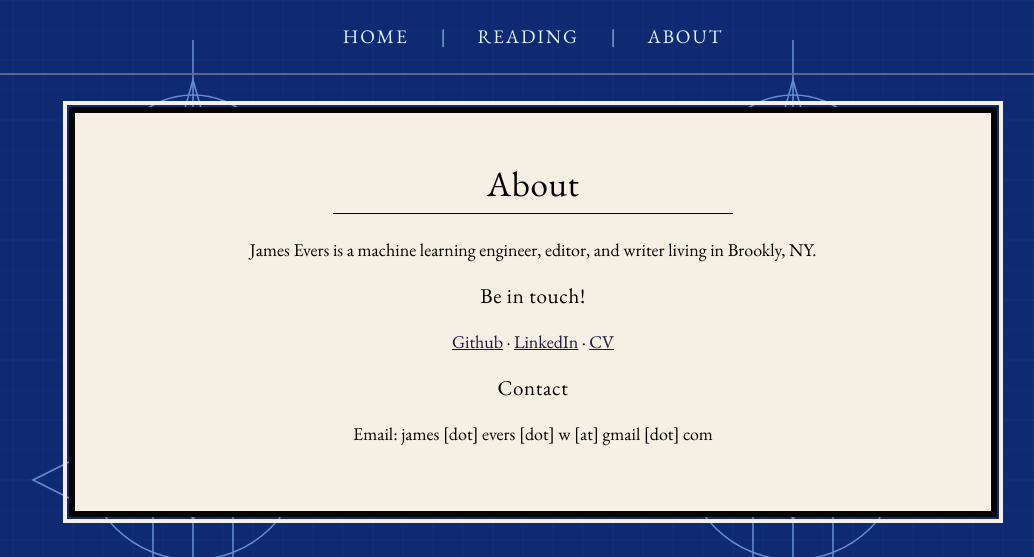
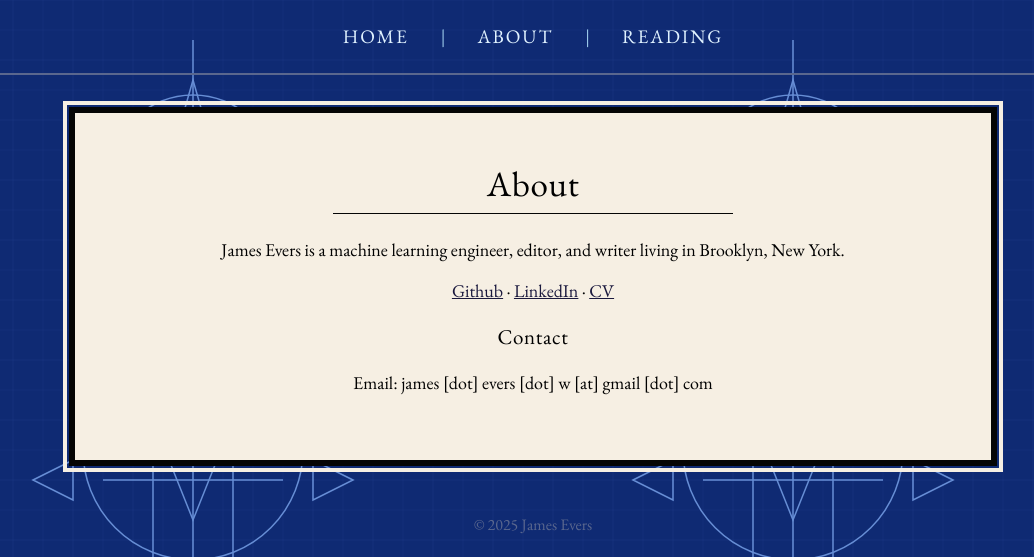
Before and after one commit to jevers9788/jambonne-site, a Python web app: template templates/about.html in a window 1280 px wide. Shown: the top 557 px of the page, without its empty margins (107-1141 px from the left). Run offline with Jinja, Linux system fonts and the light colour scheme; the template is opened without the code that fills it, so the values that code supplies are empty.

Commit message:
Tweaks to template

```diff
--- a/templates/about.html
+++ b/templates/about.html
@@ -5,11 +5,10 @@
 {% block content %}
 <section class="about">
     <h1>About</h1>
-    <p>James Evers is a machine learning engineer, editor, and writer living in Brookly, NY.</p>
+    <p>James Evers is a machine learning engineer, editor, and writer living in Brooklyn, New York.</p>
 </section>
 
 <section class="social-links">
-    <h3>Be in touch!</h3>
     <p>
         <a href="https://github.com/jevers9788" target="_blank" rel="noopener">Github</a>
         · <a href="https://www.linkedin.com/in/eversjames" target="_blank" rel="noopener">LinkedIn</a>
--- a/templates/base.html
+++ b/templates/base.html
@@ -14,8 +14,8 @@
     <header>
         <nav>
             <a href="/">Home</a> |
-            <a href="/reading">Reading</a> |
-            <a href="/about">About</a>
+            <a href="/about">About</a> |
+            <a href="/reading">Reading</a>
         </nav>
     </header>
     <main>
```
